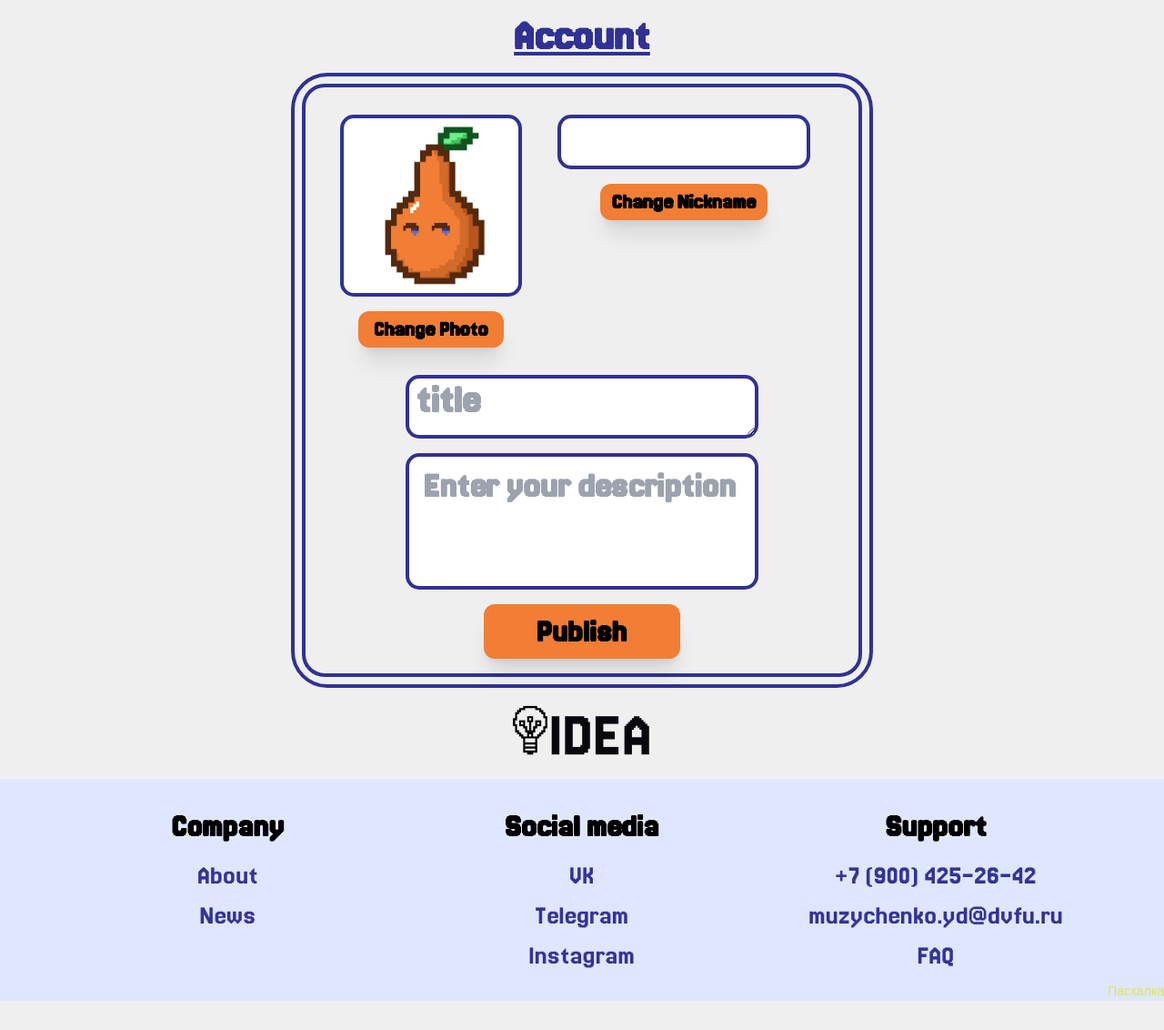
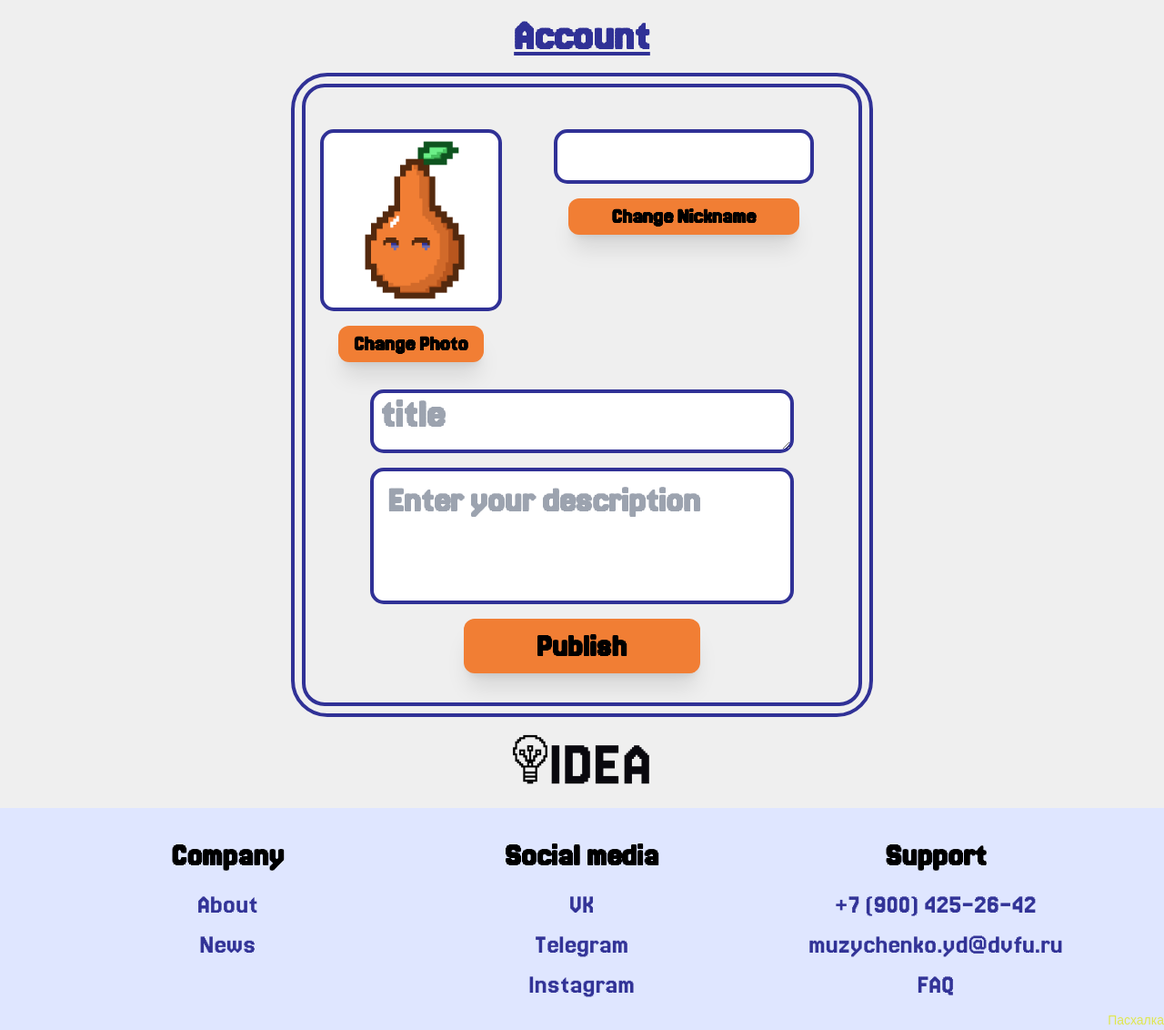
Before and after one commit to shxlny/IDEA, a Django app: page /add_idea/ in a window 1280 px wide. Shown: the part 120-1252 px from the top of the page at 91% size. Before the commit the page ends 1220 px from the top, so only its background shows below. Run offline with Django 5.2, Linux system fonts and the light colour scheme; style sheets or scripts are compiled from the project's sources; some libraries are stand-ins or nearby versions.

Commit message:
final adaptive account

```diff
--- a/fefu/crowdapp/templates/account.html
+++ b/fefu/crowdapp/templates/account.html
@@ -44,9 +44,8 @@
 
         <main class="flex justify-center w-full h-auto">
             <div class="w-[80%] xl:w-[50%] h-[90%] border-4 rounded-[30px] xl:rounded-[40px] border-[#303196] flex justify-center items-center p-2  ">
-                <div class="w-full h-full border-4 rounded-[25px] border-[#303196]  justify-center relative">
+                <div class="w-full h-full border-4 rounded-[25px] border-[#303196]  justify-center relative p-4">
                     <div class="w-full h-auto flex justify-center">
-
                             <div class="w-full h-auto sm:flex justify-center py-4 sm:py-[30px] sm:gap-6">
                                 <div class="flex flex-col items-start ">
                                     <div class="w-full flex justify-center">
@@ -61,7 +60,8 @@
                                         </button>
                                     </div>
                                 </div>
-                                <div class="pt-4 sm:pt-0 w-auto flex flex-col justify-start items-center">
+                                <div class="w-full h-auto flex justify-center">
+                                    <div class="pt-4 sm:pt-0 w-[90%] flex flex-col justify-start items-center">
                                     <div class="w-[90%] h-[60px] bg-white border-4 rounded-[15px] border-[#303196] flex items-center justify-center">
                                         <input id="nicknameField"
                                                class="text-[30px] md:text-[55px]  font-bold text-[#303196] text-center w-[300px] outline-none bg-transparent"
@@ -69,17 +69,20 @@
                                                value="{{ nickname }}" />
                                     </div>
                                     <button id="changeNicknameButton"
-                                            class="mt-4 w-[60%] h-[40px] bg-[#F17E34] rounded-xl shadow-xl font-bold text-black text-xl md:text-2xl">
+                                            class="mt-4 w-[80%] h-[40px] bg-[#F17E34] rounded-xl shadow-xl font-bold text-black text-xl md:text-2xl">
                                         Change Nickname
                                     </button>
                                 </div>
+                                </div>
+
                             </div>
 
                     </div>
                     <div class="w-full h-auto flex justify-center">
-                        <form method="post">
+                        <div class="w-[90%]  justify-center">
+                            <form method="post">
                         {% csrf_token %}
-                        <dic class="h-fit w-full grid justify-center items-center">
+                        <dic class="h-fit w-full">
                             <div class="w-full flex justify-center">
                                 <textarea class="h-[70px] w-[90%] border-4 rounded-[15px] border-[#303196] font-bold pl-2 pt-2 text-2xl xl:text-[45px]"
                                   name="idea_title" placeholder="title">{{ idea_title }}</textarea>
@@ -95,9 +98,11 @@
                                 </button>
                             </div>
 
-                        </dic>
+                            </dic>
 
                         </form>
+                        </div>
+
                     </div>
 
 
```
Also changed, not shown: fefu/db.sqlite3.
